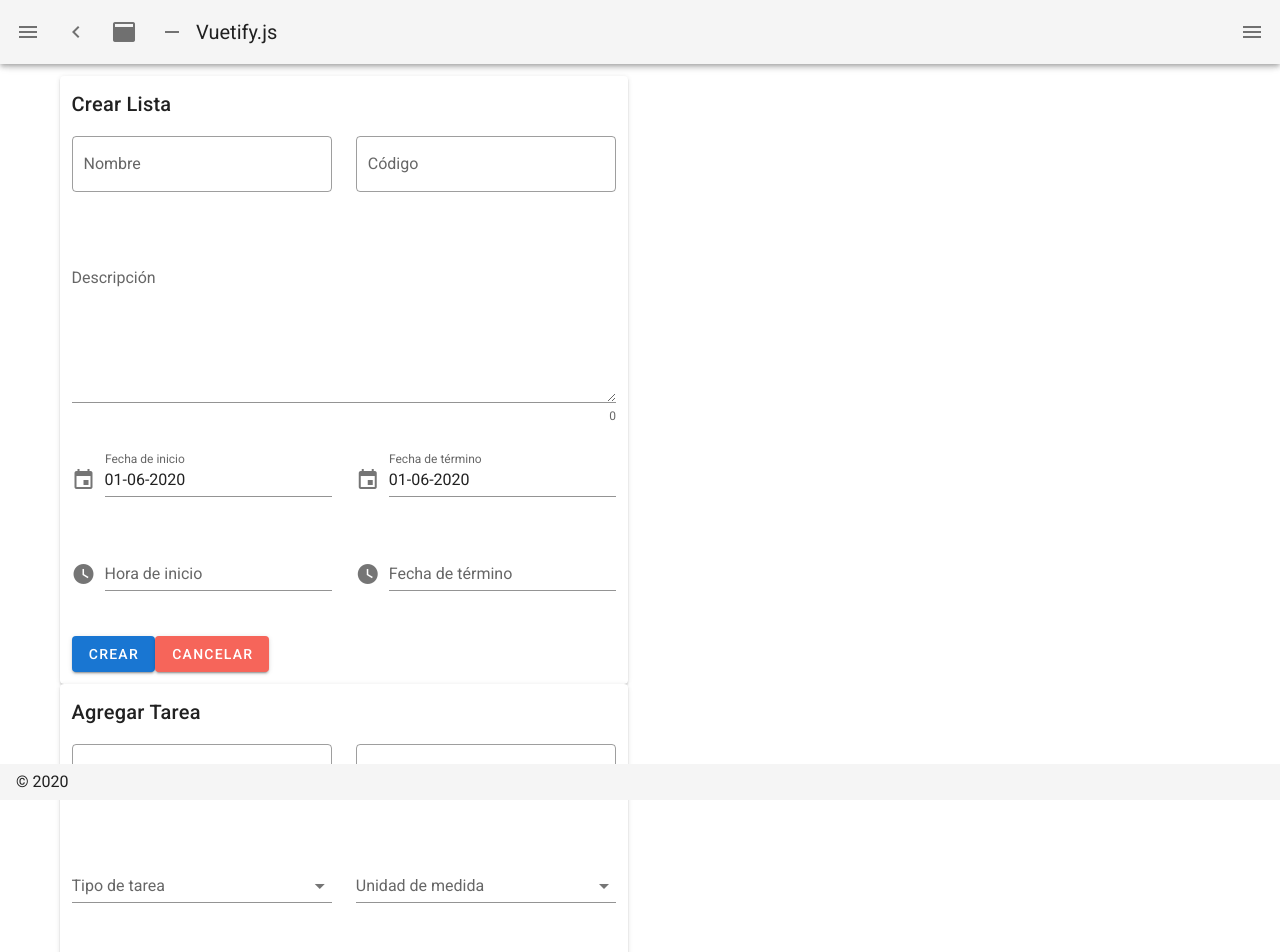
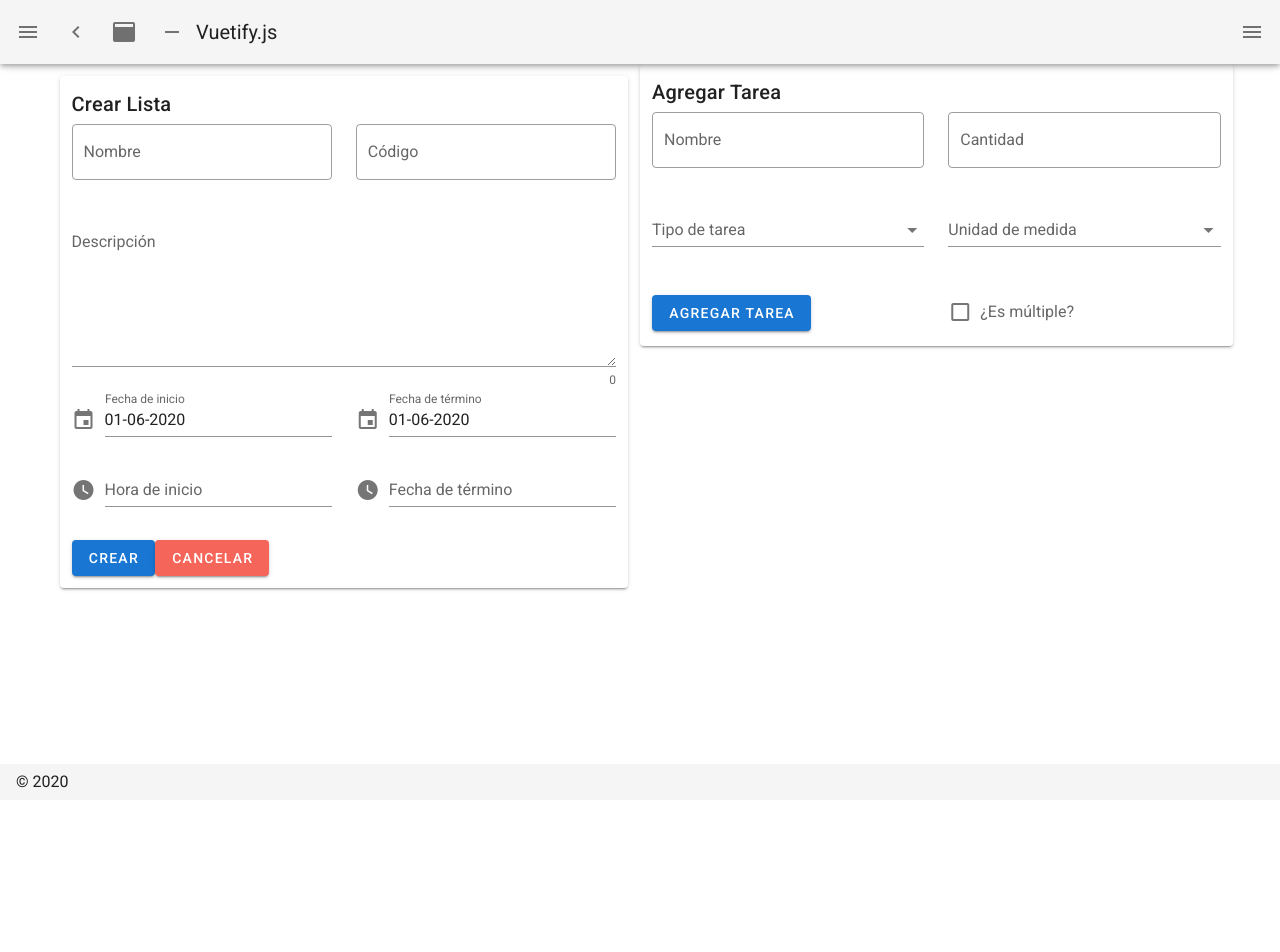
Before and after one commit to jimmy-owoa/i-will-client, a Nuxt app: page /listas/new in a window 1280 px wide. Shown: the top 952 px of the page. After the commit the page ends 800 px from the top, so only its background shows below. Built offline with nearby package versions, Linux system fonts and the light colour scheme.

Commit message:
REFACTOR. Formulario Agregar Tarea

```diff
--- /dev/null
+++ b/components/tasks/FormTask.vue
@@ -0,0 +1,89 @@
+<template>
+  <v-row>
+    <v-col cols="12">
+      <v-card>
+        <v-container>
+          <p class="title">Agregar Tarea</p>
+          <v-row>
+            <v-col cols="12" md="6" class="py-0">
+              <v-text-field v-model="task.name" label="Nombre" outlined></v-text-field>
+            </v-col>
+            <v-col cols="12" md="6" class="py-0">
+              <v-text-field v-model="task.amount" label="Cantidad" type="number" outlined></v-text-field>
+            </v-col>
+            <v-col cols="12" md="6" class="py-0">
+              <v-combobox
+                v-model="task.task_type_name"
+                :items="taskTypes"
+                label="Tipo de tarea"
+              ></v-combobox>
+            </v-col>
+
+            <v-col cols="12" md="6" class="py-0">
+              <v-combobox
+                v-model="task.measure_unit_name"
+                :items="measureUnits"
+                label="Unidad de medida"
+              ></v-combobox>
+            </v-col>
+            <v-col cols="12" md="6" class="d-flex align-center pb-0">
+              <v-btn color="primary" @click="addTask">Agregar Tarea</v-btn>
+            </v-col>
+            <v-col cols="12" md="6" class="pb-0">
+              <v-checkbox
+                v-model="task.is_multiple"
+                label="¿Es múltiple?"
+              ></v-checkbox>
+            </v-col>
+          </v-row>
+        </v-container>
+      </v-card>
+    </v-col>
+  </v-row>
+</template>
+<script>
+import { mapActions, mapState } from "vuex";
+
+export default {
+  data() {
+    return {
+      task: {
+        name: '',
+        amount: '',
+        is_multiple: false,
+        measure_unit_name: null,
+        task_type_name: null
+      },
+    }
+  },
+  methods: {
+    ...mapActions('tasks', ['fetchTaskTypes']),
+    ...mapActions('tasks', ['fetchMeasureUnits']),
+    addTask(){
+      let task = {
+        name: this.task.name,
+        amount: this.task.amount,
+        is_multiple: this.task.is_multiple,
+        measure_unit_name: this.task.measure_unit_name,
+        task_type_name: this.task.task_type_name
+      }
+
+      this.$emit('addTask', task)
+
+      this.task.name = '';
+      this.task.amount = '';
+      this.task.is_multiple = false;
+      this.task.measure_unit_name = null;
+      this.task.task_type_name = null;
+    }
+  },
+  computed: {
+    ...mapState('tasks', ['taskTypes']),
+    ...mapState('tasks', ['measureUnits']),
+  },
+  created() {
+    this.fetchTaskTypes();
+    this.fetchMeasureUnits();
+  },
+}
+</script>
--- a/pages/listas/new.vue
+++ b/pages/listas/new.vue
@@ -6,95 +6,67 @@
           <v-container>
             <p class="title">Crear Lista</p>
             <v-row>
-              <v-col cols="12" sm="6">
+              <v-col cols="12" md="6" class="py-0">
                 <v-text-field v-model="list.name" label="Nombre" outlined></v-text-field>
               </v-col>
-              <v-col cols="12" sm="6">
+              <v-col cols="12" md="6" class="py-0">
                 <v-text-field v-model="list.code" label="Código" outlined></v-text-field>
               </v-col>
-              <v-col cols="12" sm="12">
+              <v-col cols="12" md="12" class="py-0">
                 <v-textarea counter label="Descripción" v-model="list.description"></v-textarea>
               </v-col>
 
-              <v-col cols="12" md="6">
+              <v-col cols="12" md="6" class="py-0">
                 <list-date-picker @datePicker="setStartDate" label_name="Fecha de inicio" />
               </v-col>
 
-              <v-col cols="12" md="6">
+              <v-col cols="12" md="6" class="py-0">
                 <list-date-picker @datePicker="setEndDate" label_name="Fecha de término" />
               </v-col>
 
-              <v-col cols="12" md="6">
+              <v-col cols="12" md="6" class="py-0">
                 <list-time-picker @timePicker="setTimeStart" label_name="Hora de inicio" />
               </v-col>
 
-              <v-col cols="12" md="6">
+              <v-col cols="12" md="6" class="py-0">
                 <list-time-picker @timePicker="setTimeEnd" label_name="Fecha de término" />
               </v-col>
 
-              <v-col cols="12" sm="12">
+              <v-col cols="12">
                 <v-btn color="primary" type="submit">Crear</v-btn>
                 <v-btn color="red" dark to="/listas">Cancelar</v-btn>
               </v-col>
             </v-row>
           </v-container>
         </v-card>
+      </v-form>
+    </v-col>
+    <v-col cols="12" md="6" class="pa-0">
       <!-- Formulario Agregar Tarea -->
       <v-row>
         <v-col cols="12">
-            <v-card>
-              <v-container>
-                <p class="title">Agregar Tarea</p>
-                <v-row>
-                  <v-col cols="12" md="6">
-                    {{ task.name}}
-                    <v-text-field v-model="task.name" label="Nombre" outlined></v-text-field>
-                  </v-col>
-                  <v-col cols="12" md="6">
-                    <v-text-field v-model="task.amount" label="Cantidad" type="number" outlined></v-text-field>
-                  </v-col>
-                  <v-col cols="12" md="6" lg="6">
-                    <v-combobox
-                      v-model="task.task_type_name"
-                      :items="taskTypes"
-                      label="Tipo de tarea"
-                    ></v-combobox>
-                  </v-col>
-
-                  <v-col cols="12" md="6" lg="6">
-                    <v-combobox
-                      v-model="task.measure_unit_name"
-                      :items="measureUnits"
-                      label="Unidad de medida"
-                    ></v-combobox>
-                  </v-col>
-                  <v-col cols="12" md="6" class="d-flex align-center">
-                    <v-btn color="primary" @click="addTask">Agregar Tarea</v-btn>
-                  </v-col>
-                  <v-col cols="12" md="6">
-                    <v-checkbox
-                      v-model="task.is_multiple"
-                      label="¿Es múltiple?"
-                    ></v-checkbox>
-                  </v-col>
-                </v-row>
-              </v-container>
-            </v-card>
+          <form-task @addTask="addTask" />
         </v-col>
         <v-col cols="12">
           <v-card class="my-1" v-for="(task, index) in list.tasks" :key="index">
-              <v-card-text>
+            <v-card-text class="pt-1 pb-0">
               <p class="title">Nombre: {{ task.name}} </p>
+              <v-row>
+                <v-col cols="6" class="py-0">
                   <p class="subtitle">Cantidad: {{ task.amount }}</p>
                   <p class="subtitle">Unidad medida: {{ task.measure_unit_name }}</p>
+
+                </v-col>
+                <v-col cols="6" class="py-0">
                   <p class="subtitle">Tipo de tarea: {{ task.task_type_name }}</p>
-                <p class="subtitle">Es múltiple?: {{ task.is_multiple }}</p>
+                  <p class="subtitle">¿Es múltiple?: {{ task.is_multiple }}</p>
+                </v-col>
+              </v-row>
             </v-card-text>
           </v-card>
         </v-col>
       </v-row>
       <!-- ./Formulario Agregar Tarea -->
-      </v-form>
     </v-col>
   </v-row>
 </template>
@@ -103,11 +75,14 @@
 import { mapActions, mapState } from "vuex";
 import ListDatePicker from '@/components/lists/ListDatePicker';
 import ListTimePicker from '@/components/lists/ListTimePicker';
+import FormTask from '@/components/tasks/FormTask';
+
 
 export default {
   components: {
     ListDatePicker,
-    ListTimePicker
+    ListTimePicker,
+    FormTask
   },
   data() {
     return {
@@ -122,18 +97,9 @@ export default {
         user_id: 1,
         tasks: []
       },
-      task: {
-        name: '',
-        amount: '',
-        is_multiple: false,
-        measure_unit_name: null,
-        task_type_name: null
-      },
     }
   },
   methods: {
-    ...mapActions('tasks', ['fetchTaskTypes']),
-    ...mapActions('tasks', ['fetchMeasureUnits']),
     ...mapActions('lists', ['addList']),
     submit(){
       this.list.start_date = new Date(`${this.list.start_date} ${this.time_start}`);
@@ -153,29 +119,9 @@ export default {
     setTimeEnd (time) {
       this.time_end = time;
     },
-    addTask(){
-      this.list.tasks.push({
-        name: this.task.name,
-        amount: this.task.amount,
-        is_multiple: this.task.is_multiple,
-        measure_unit_name: this.task.measure_unit_name,
-        task_type_name: this.task.task_type_name
-      });
-
-      this.task.name = '';
-      this.task.amount = '';
-      this.task.is_multiple = false;
-      this.task.measure_unit_name = null;
-      this.task.task_type_name = null;
+    addTask(task){
+      this.list.tasks.push(task);
     }
-  },
-  computed: {
-    ...mapState('tasks', ['taskTypes']),
-    ...mapState('tasks', ['measureUnits']),
-  },
-  created() {
-    this.fetchTaskTypes();
-    this.fetchMeasureUnits();
-  },
+  }
 }
 </script>
```
Lines whose indentation alone changed are shown as unchanged.
